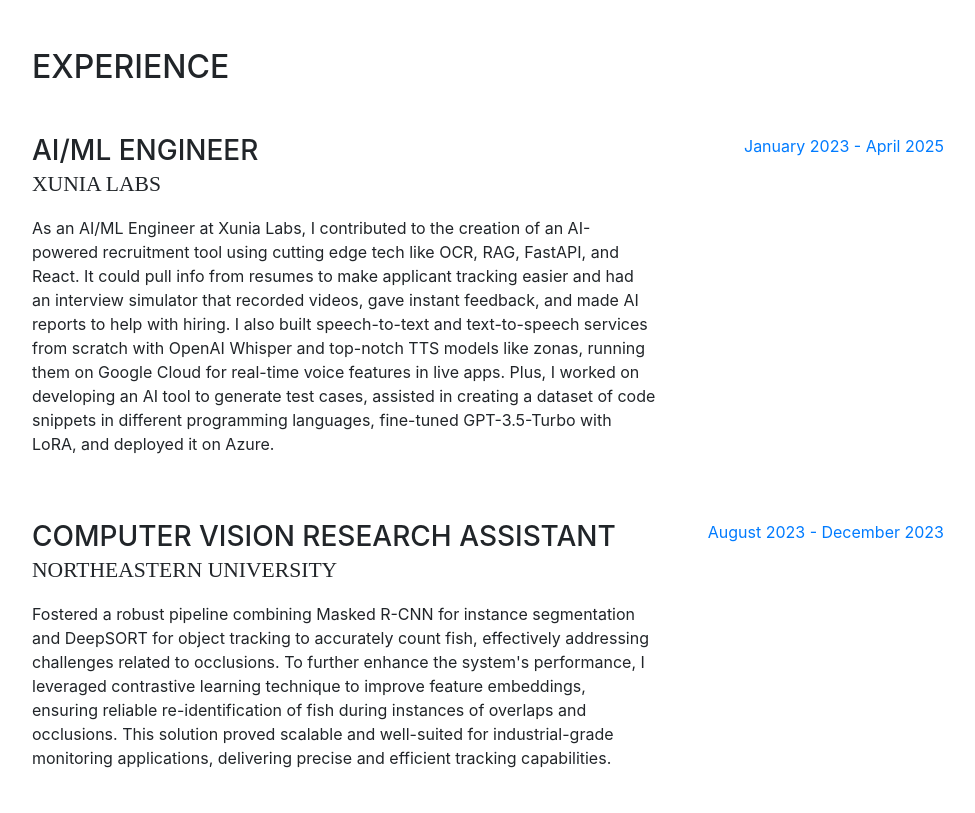
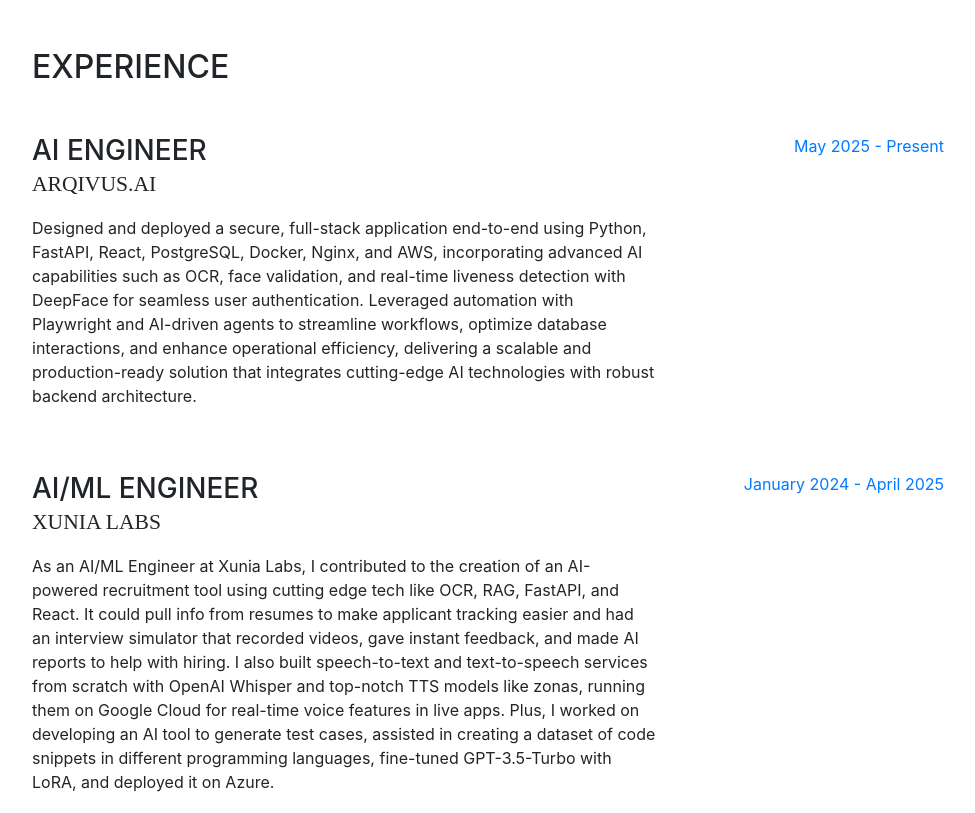
Before and after one commit to Sami7622/sami7622.github.io, a website with bundled scripts: page index.html in a window 1280 px wide. Shown: the part 800-1613 px from the top of the page, without its empty margins (288-1263 px from the left). Built offline with nearby package versions, Linux system fonts and the light colour scheme; a web font is replaced by a local one.

Commit message:
Updated arqivus.ai

```diff
--- a/index.html
+++ b/index.html
@@ -135,12 +135,23 @@
 
           <div class="resume-item d-flex flex-column flex-md-row mb-5">
             <div class="resume-content mr-auto">
+              <h3 class="mb-0">AI Engineer</h3>
+              <div class="subheading mb-3">Arqivus.ai</div>
+              <p>Designed and deployed a secure, full-stack application end-to-end using Python, FastAPI, React, PostgreSQL, Docker, Nginx, and AWS, incorporating advanced AI capabilities such as OCR, face validation, and real-time liveness detection with DeepFace for seamless user authentication. Leveraged automation with Playwright and AI-driven agents to streamline workflows, optimize database interactions, and enhance operational efficiency, delivering a scalable and production-ready solution that integrates cutting-edge AI technologies with robust backend architecture.</p>
+            </div>
+            <div class="resume-date text-md-right">
+              <span class="text-primary">May 2025 - Present</span>
+            </div>
+          </div>
+
+          <div class="resume-item d-flex flex-column flex-md-row mb-5">
+            <div class="resume-content mr-auto">
               <h3 class="mb-0">AI/ML Engineer</h3>
               <div class="subheading mb-3">Xunia Labs</div>
               <p>As an AI/ML Engineer at Xunia Labs, I contributed to the creation of an AI-powered recruitment tool using cutting edge tech like OCR, RAG, FastAPI, and React. It could pull info from resumes to make applicant tracking easier and had an interview simulator that recorded videos, gave instant feedback, and made AI reports to help with hiring. I also built speech-to-text and text-to-speech services from scratch with OpenAI Whisper and top-notch TTS models like zonas, running them on Google Cloud for real-time voice features in live apps. Plus, I worked on developing an AI tool to generate test cases, assisted in creating a dataset of code snippets in different programming languages, fine-tuned GPT-3.5-Turbo with LoRA, and deployed it on Azure.</p>
             </div>
             <div class="resume-date text-md-right">
-              <span class="text-primary">January 2023 - April 2025</span>
+              <span class="text-primary">January 2024 - April 2025</span>
             </div>
           </div>
 
```
